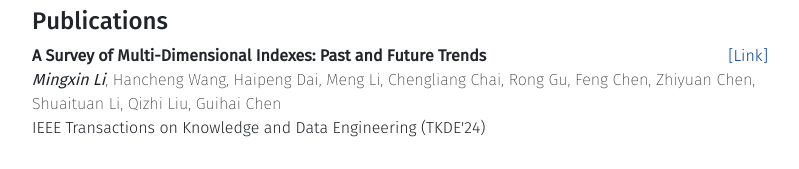
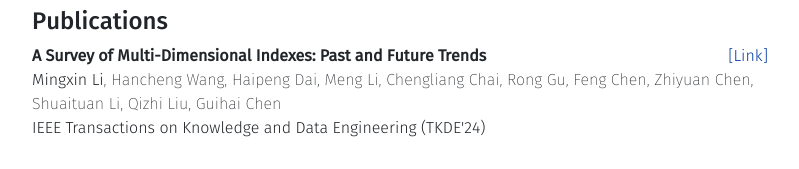
Before and after one commit to chasecheese/chasecheese.github.io, a plain HTML site: page index.html in a window 1280 px wide. Shown: the part 612-781 px from the top of the page, 240-1039 px from the left. Drawn offline with Linux system fonts and the light colour scheme.

Commit message:
update css

```diff
--- a/index.html
+++ b/index.html
@@ -213,7 +213,7 @@
                 class="app-link" target="_blank" href="https://doi.org/10.1109/TKDE.2024.3364183"
                 rel="noopener noreferrer">[Link]</a></span>
             <br />
-            <span class="author-self"><em>Mingxin Li</em></span><span class="author-list">, Hancheng Wang, Haipeng Dai,
+            <span class="author-self">Mingxin Li</span><span class="author-list">, Hancheng Wang, Haipeng Dai,
               Meng Li,
               Chengliang
               Chai, Rong Gu, Feng
--- a/styles/site.css
+++ b/styles/site.css
@@ -154,7 +154,7 @@ span.author-list {
 
 span.author-self {
   font-size: 16px;
-  font-family: "fira-sans", sans-serif;
+  font-family: "fira-sans-light", sans-serif;
 }
 
 span.publication-venue {
```
